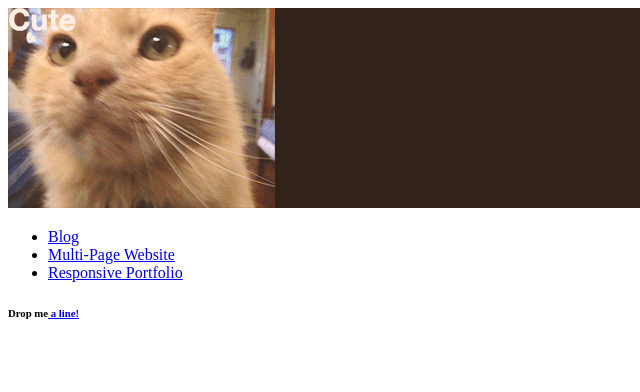
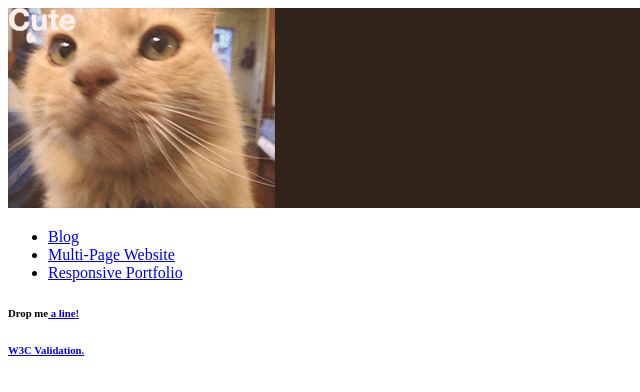
Before and after one commit to tparkeressig/des117-f16, a plain HTML site: page index.html in a window 1280 px wide. Shown: the full height of the page, 0-640 px from the left. Drawn offline with Linux system fonts and the light colour scheme.

Commit message:
W3 Validator link added

```diff
--- a/index.html
+++ b/index.html
@@ -21,6 +21,8 @@
         <footer>
                <h6>Drop me<a href="mailto:tparkeressig@ucdavis.edu"> a
                line!</a></h6>
+               <h6><a href="https://validator.w3.org/nu/?doc=https%3A%2F%2Ftaramakes.github.io%2F">W3C Validation.</a></h6>
+
         </footer>
 </body>
 </html>
```
